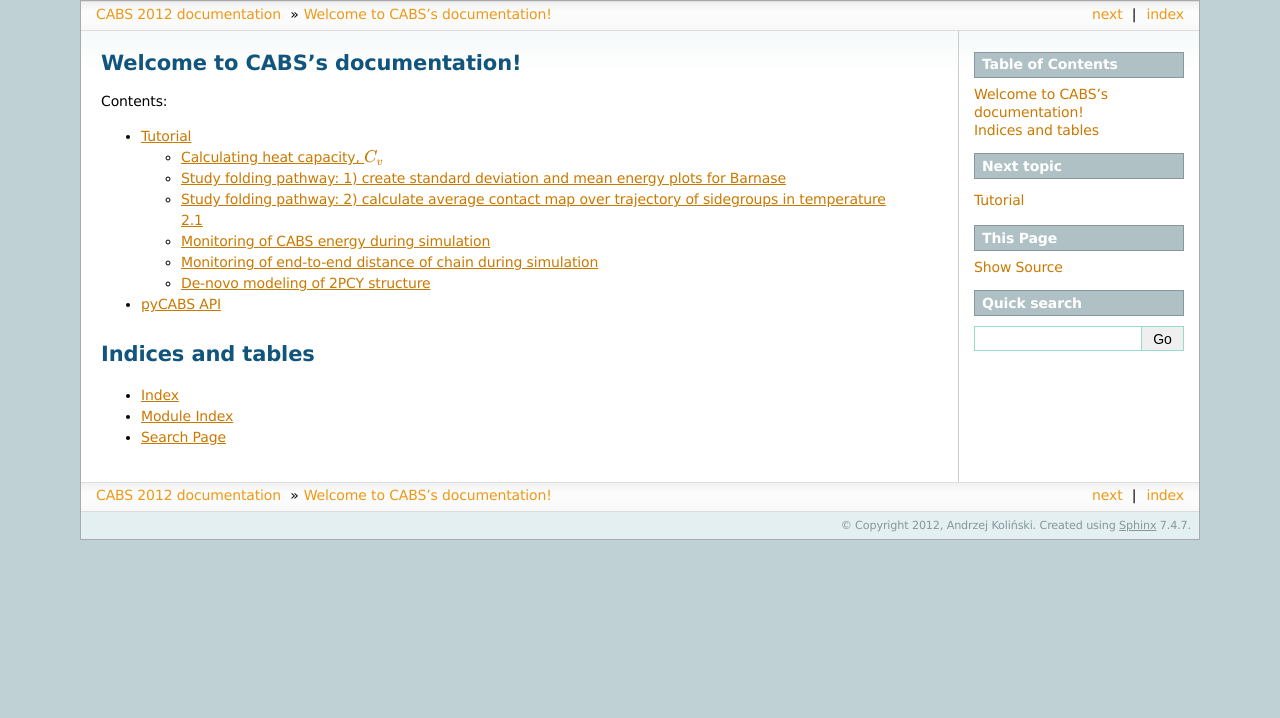
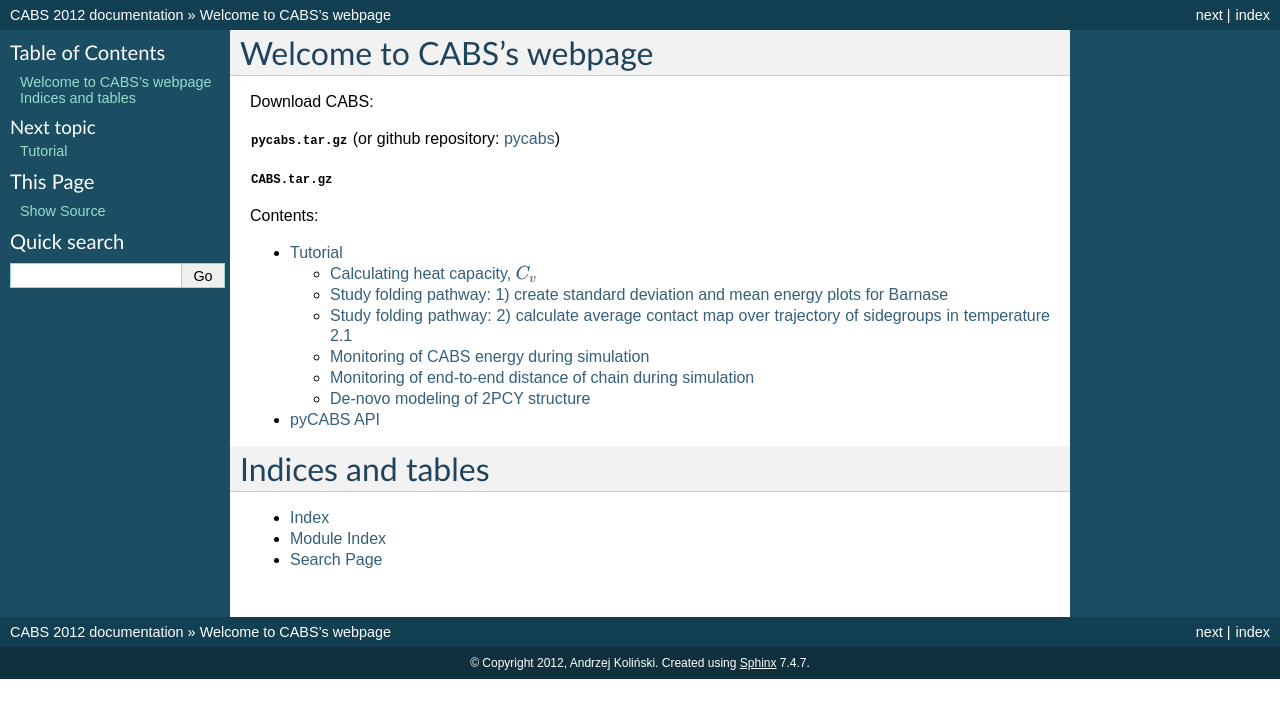
Before and after one commit to mjamroz/pycabs, a Sphinx documentation site: the page built from doc/index.rst, in a window 1280 px wide. Shown: the top 718 px of the page. Built offline with Sphinx 7.4.7, drawn with Linux system fonts in a browser that asks for light colours; formulas are drawn with MathJax 3.

Commit message:
zmiana dizajnu

```diff
--- a/doc/conf.py
+++ b/doc/conf.py
@@ -91,7 +91,8 @@ pygments_style = 'sphinx'
 
 # The theme to use for HTML and HTML Help pages.  See the documentation for
 # a list of builtin themes.
-html_theme = 'sphinxdoc'
+#html_theme = 'sphinxdoc'
+html_theme = 'default'
 
 # Theme options are theme-specific and customize the look and feel of a theme
 # further.  For a list of options available for each theme, see the
--- a/doc/index.rst
+++ b/doc/index.rst
@@ -3,9 +3,14 @@
    You can adapt this file completely to your liking, but it should at least
    contain the root `toctree` directive.
 
-Welcome to CABS's documentation!
+Welcome to CABS's webpage
 ================================
 
+Download CABS:
+
+:download:`pycabs.tar.gz <../pycabs.tar.gz>` (or github repository: `pycabs <https://github.com/mjamroz/pycabs>`_)
+
+:download:`CABS.tar.gz <../CABS.tar.gz>`
 
 
 Contents:
--- a/doc/tutorial.rst
+++ b/doc/tutorial.rst
@@ -38,7 +38,7 @@ Study folding pathway: 2) calculate average contact map over trajectory of sideg
 
 .. literalinclude:: ../examples/folding_pathway/contact_map.py
 
-:download:`contact_map.py <../examples/folding_pathway/contact_map.py>`.
+Download script: :download:`contact_map.py <../examples/folding_pathway/contact_map.py>`.
 
 Results:
 
```
Also changed, not shown: 13 other files.
